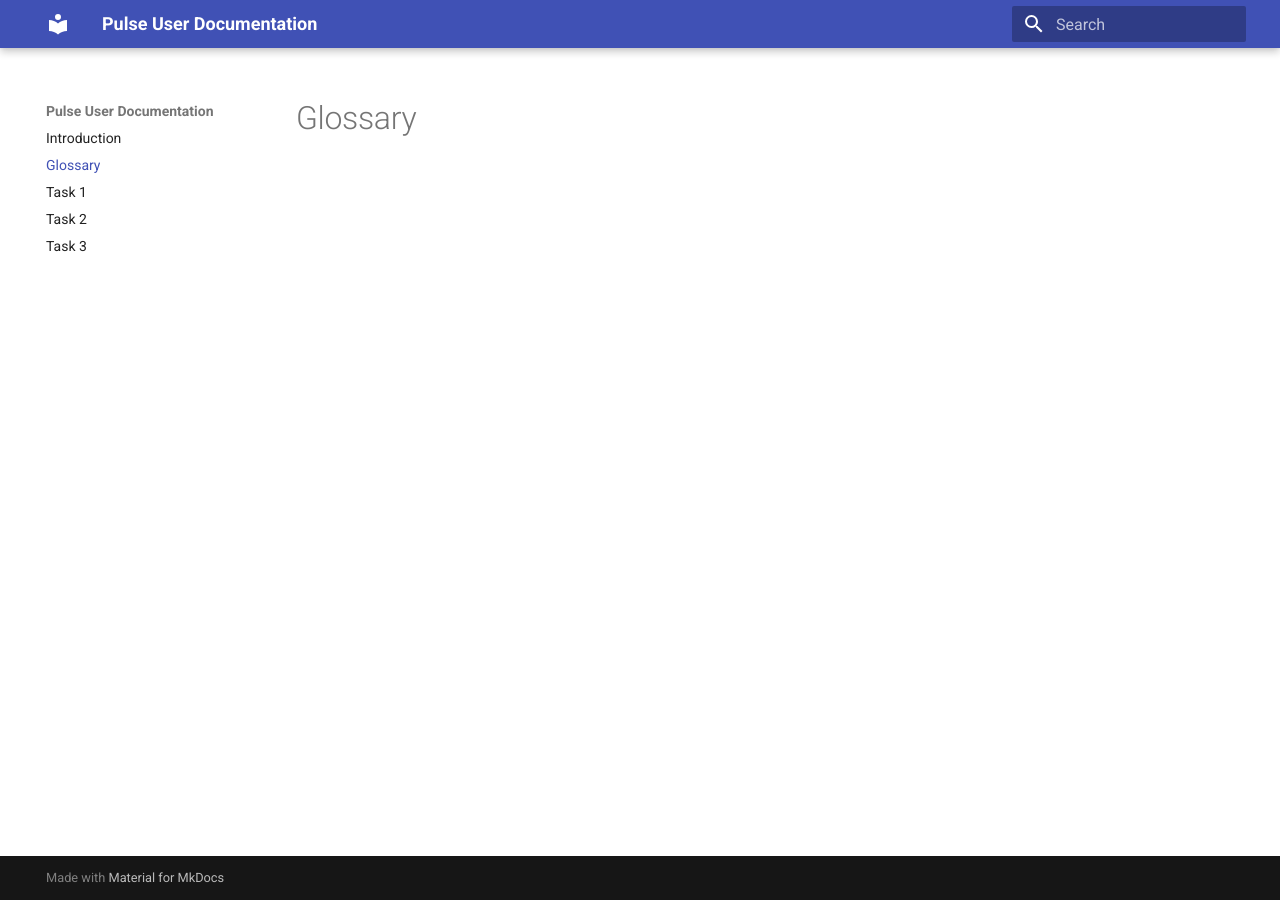
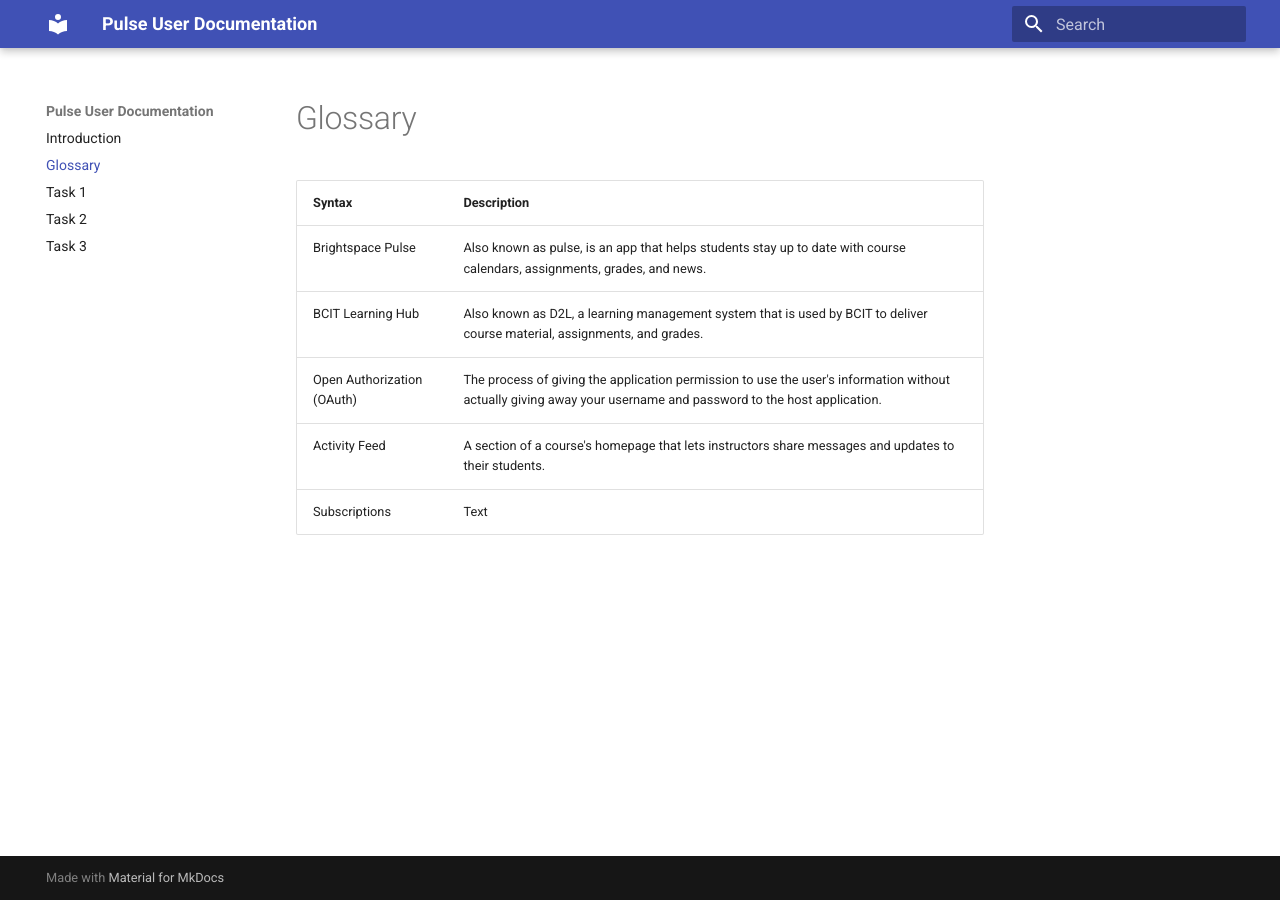
Before and after one commit to jaason-shi/learning-hub-user-documentation, an MkDocs documentation site: the page built from docs/glossary.md, in a window 1280 px wide. Built offline with MkDocs 1.6.1 and Material for MkDocs 9.7.7, drawn with Linux system fonts in a browser that asks for light colours.

Commit message:
create list of glossary terms

```diff
--- a/docs/glossary.md
+++ b/docs/glossary.md
@@ -1 +1,9 @@
 # Glossary
+
+| Syntax                     | Description                                                                                                                                                     |
+| -------------------------- | --------------------------------------------------------------------------------------------------------------------------------------------------------------- |
+| Brightspace Pulse          | Also known as pulse, is an app that helps students stay up to date with course calendars, assignments, grades, and news.                                        |
+| BCIT Learning Hub          | Also known as D2L, a learning management system that is used by BCIT to deliver course material, assignments, and grades.                                       |
+| Open Authorization (OAuth) | The process of giving the application permission to use the user's information without actually giving away your username and password to the host application. |
+| Activity Feed              | A section of a course's homepage that lets instructors share messages and updates to their students.                                                            |
+| Subscriptions              | Text                                                                                                                                                            |
```
